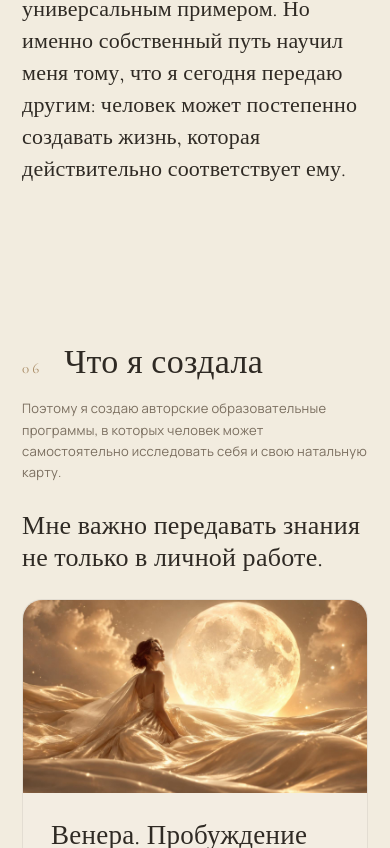
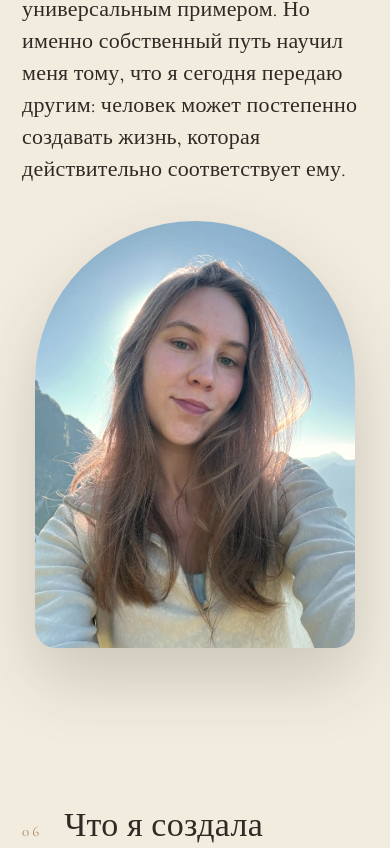
Before and after one commit to annasheshina/alma-celeste, a React (Vite) app: page /about in a window 390 px wide. Shown: the part 7811-8659 px from the top of the page. Built offline with nearby package versions, Linux system fonts and the light colour scheme.

Commit message:
about: photo in first-case section
Co-Authored-By: Анна Изюмова <anna.sheshina@gmail.com>

```diff
--- a/src/index.css
+++ b/src/index.css
@@ -1079,6 +1079,22 @@ a {
   letter-spacing: 0.04em;
 }
 
+.case-grid {
+  display: grid;
+  grid-template-columns: 1fr 340px;
+  gap: 64px;
+  align-items: center;
+}
+
+.case-photo {
+  width: 100%;
+  aspect-ratio: 3 / 4;
+  object-fit: cover;
+  border-radius: 200px 200px 26px 26px;
+  box-shadow: 0 30px 70px rgba(47, 42, 36, 0.2);
+  filter: sepia(0.22) saturate(1.05) hue-rotate(-10deg);
+}
+
 .exp-grid {
   display: grid;
   grid-template-columns: repeat(4, 1fr);
@@ -1195,6 +1211,16 @@ a {
   .about-progs,
   .exp-grid {
     grid-template-columns: 1fr;
+  }
+
+  .case-grid {
+    grid-template-columns: 1fr;
+    gap: 36px;
+  }
+
+  .case-photo {
+    max-width: 320px;
+    margin: 0 auto;
   }
 
   .about-tag {
--- a/src/pages/About.jsx
+++ b/src/pages/About.jsx
@@ -8,6 +8,7 @@ import { aboutPage as d } from '../data/content'
 import heroImg from '../assets/band-mountains.jpg'
 import portrait from '../assets/anna-2.jpg'
 import portrait2 from '../assets/anna-3.jpg'
+import casePhoto from '../assets/about-case.jpg'
 import progVenus from '../assets/program-venus.jpg'
 import progAfy from '../assets/program-course.jpg'
 
@@ -162,8 +163,9 @@ export default function About() {
       <section className="section tight">
         <div className="container">
           <SectionTitle index="05" title="Мой первый кейс — моя собственная жизнь" />
+          <div className="case-grid">
+            <div>
               <h3 className="display about-h3">{d.caseTitle}</h3>
-          <div style={{ maxWidth: 720 }}>
               {d.case.map((p) => (
                 <p className="about-text" key={p}>
                   {p}
@@ -172,6 +174,8 @@ export default function About() {
               <p className="about-statement display" style={{ fontSize: 22 }}>
                 {d.caseNote}
               </p>
+            </div>
+            <img className="case-photo" src={casePhoto} alt="Анна Изи" />
           </div>
         </div>
       </section>
```
Also changed, not shown: src/assets/about-case.jpg (added), src/assets/about-reserve.jpg (added). Lines whose indentation alone changed are shown as unchanged.
